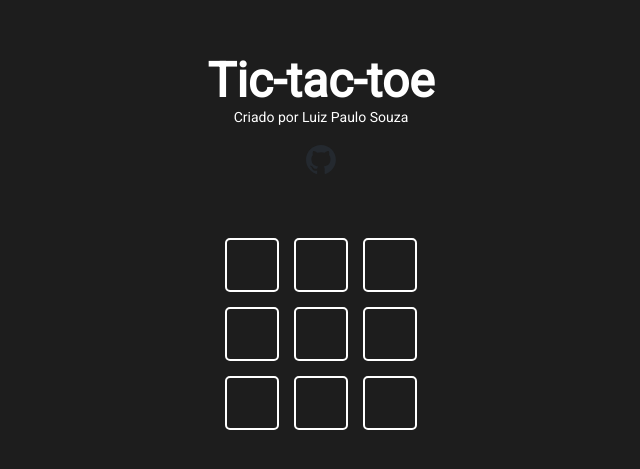
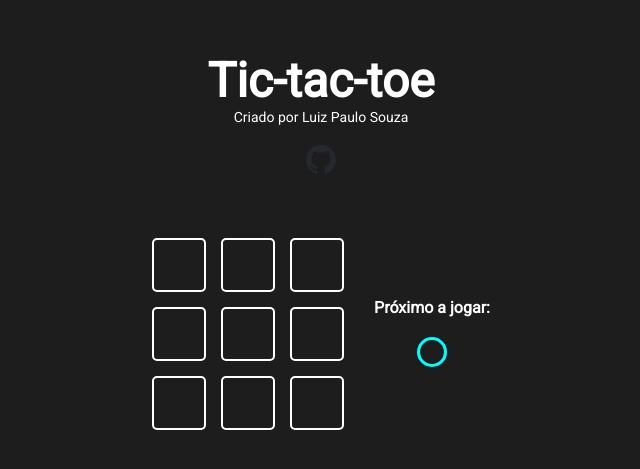
Before and after one commit to lpcsouza/tic-tac-toe, a Next.js app: page / in a window 1280 px wide. Shown: the part 179-648 px from the top of the page, without its empty margins (319-959 px from the left). Built offline with nearby package versions, Linux system fonts and the light colour scheme.

Commit message:
criado e estilizado o GameInfo

```diff
--- a/src/components/game/Game.jsx
+++ b/src/components/game/Game.jsx
@@ -1,14 +1,35 @@
 import { useState } from "react"
 import styles from "./Game.module.css"
 import GameOption from "../gameOption/GameOption"
+import Icon from "../icon/Icon"
 
 function Game() {
   const [gameState, setGameState] = useState(Array(9).fill(0))
+  const [currentPlayer, setCurrentPLayer] = useState(1)
+  const handleClick = (pos) => {
+    if (gameState[pos] === 0) {
+      let newGameState = [...gameState]
+      newGameState[pos] = currentPlayer
+      setCurrentPLayer(currentPlayer * -1)
+      setGameState(newGameState)
+    }
+  }
   return (
-    <div className={styles.game}>
-      {gameState.map((value, pos) => (
-        <GameOption key={`game-option-pos-${pos}`} status={value} />
-      ))}
+    <div className={styles.gameContent}>
+      <div className={styles.game}>
+        {gameState.map((value, pos) => (
+          <GameOption
+            key={`game-option-pos-${pos}`}
+            status={value}
+            onClick={() => handleClick(pos)}
+          />
+        ))}
+      </div>
+      <div className={styles.gameInfo}>
+        <h4>Próximo a jogar:</h4>
+        {currentPlayer === 1 && <Icon iconName="circle" />}
+        {currentPlayer === -1 && <Icon iconName="x" />}
+      </div>
     </div>
   )
 }
--- a/src/components/game/Game.module.css
+++ b/src/components/game/Game.module.css
@@ -3,3 +3,16 @@
   grid-template-columns: repeat(3, 1fr);
   gap: 15px;
 }
+
+.gameContent {
+  display: flex;
+  gap: 30px;
+  align-items: center;
+}
+
+.gameInfo {
+  display: flex;
+  flex-direction: column;
+  align-items: center;
+  gap: 20px;
+}
--- a/src/components/gameOption/GameOption.jsx
+++ b/src/components/gameOption/GameOption.jsx
@@ -3,9 +3,9 @@ import Icon from "../icon/Icon"
 
 const GameIcon = ({ iconName }) => <Icon iconName={iconName} size="25px" />
 
-function GameOption({ status }) {
+function GameOption({ status, onClick }) {
   return (
-    <div className={styles.gameOption}>
+    <div className={styles.gameOption} onClick={onClick}>
       {status === 1 && <GameIcon iconName="circle" />}
       {status === -1 && <GameIcon iconName="x" />}
     </div>
```
